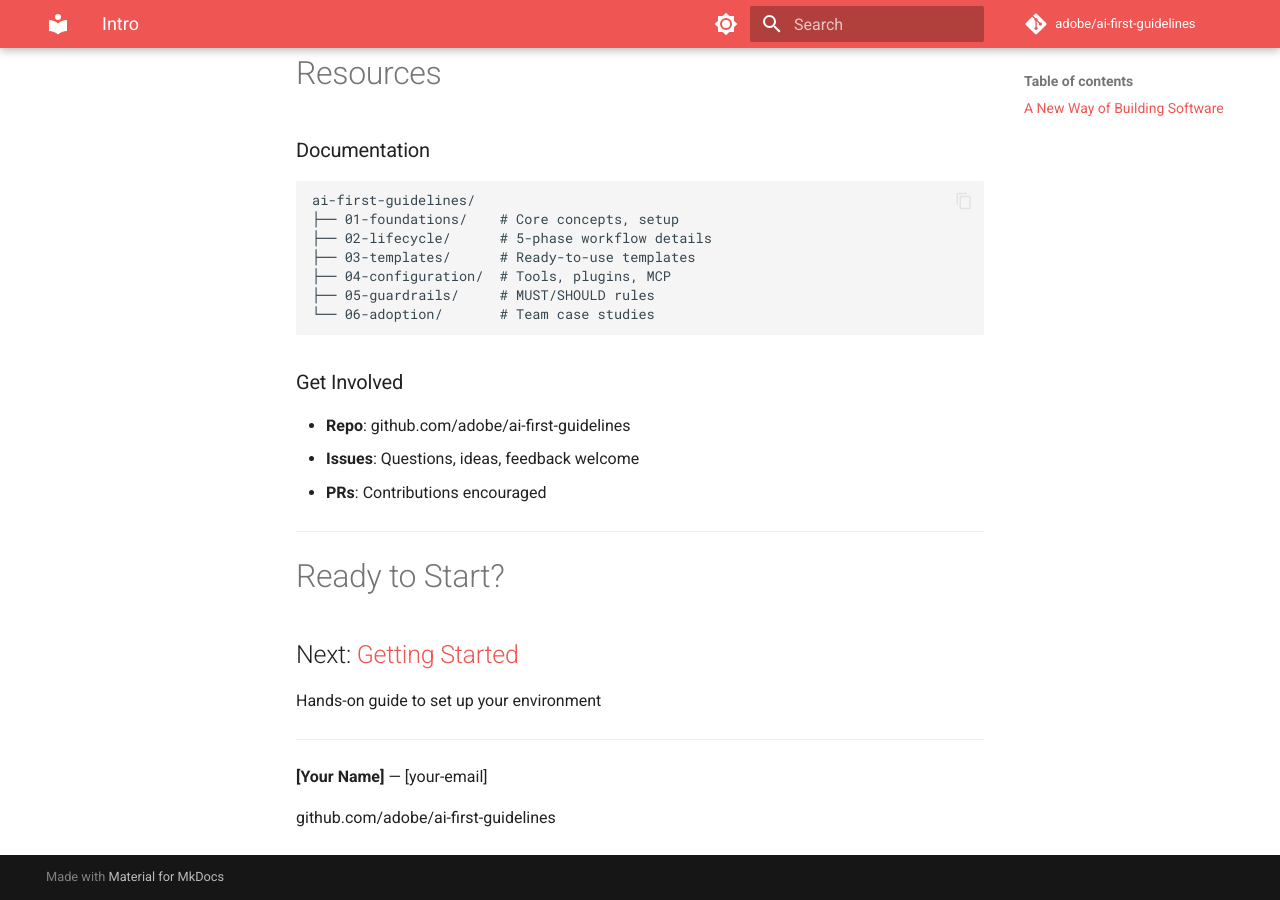
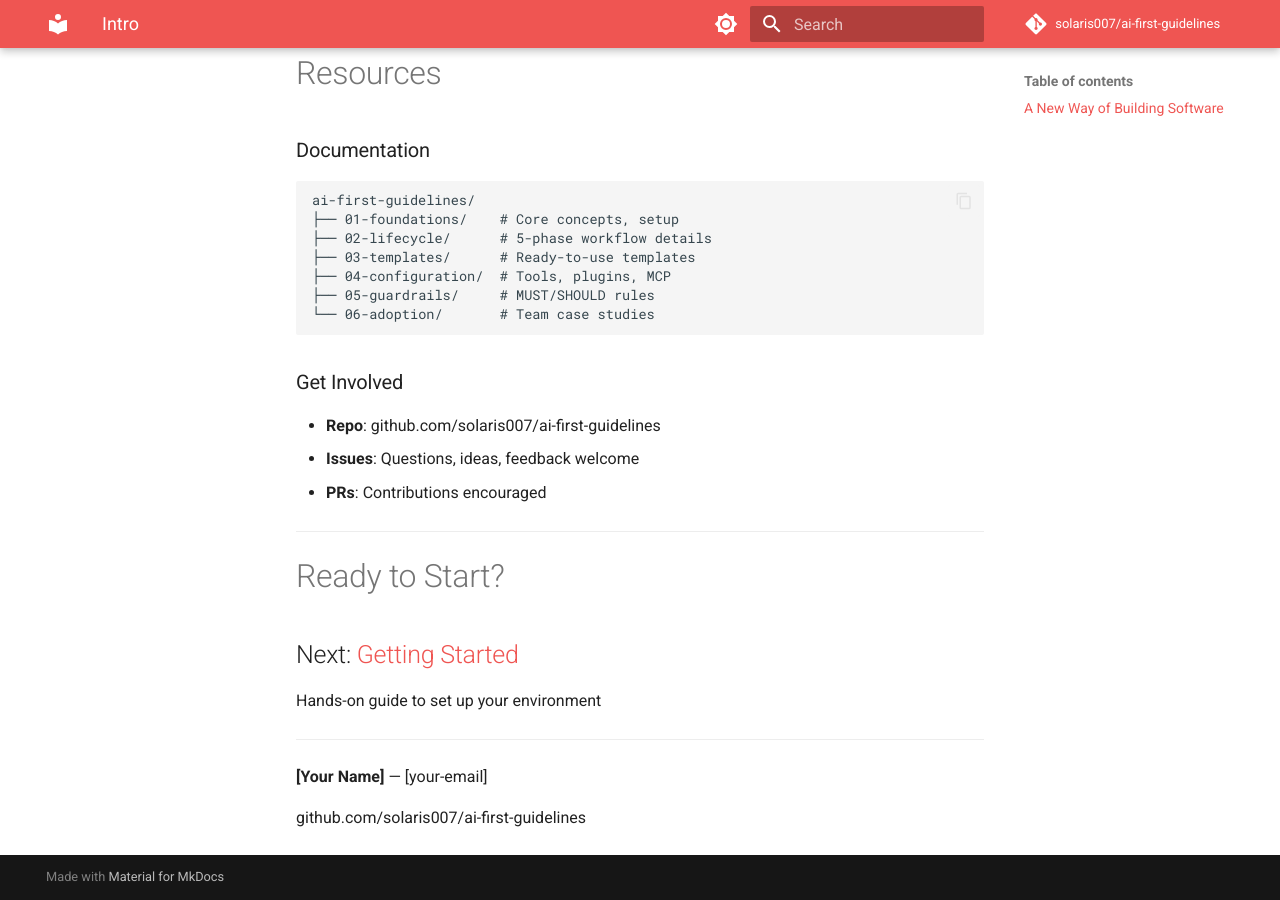
Before and after one commit to solaris007/ai-first-guidelines, an MkDocs documentation site: the page built from docs/presentations/intro.md, in a window 1280 px wide and 900 px high, scrolled down 4494 px. Built offline with MkDocs 1.6.1 and Material for MkDocs 9.7.7, drawn with Linux system fonts in a browser that asks for light colours; comment, search, counter and statistics services are not loaded.

Commit message:
Fix repo URLs to point to solaris007 org
Update mkdocs.yml, Makefile, and presentation files to reference
solaris007/ai-first-guidelines instead of adobe/ai-first-guidelines.

````diff
--- a/docs/presentations/intro.md
+++ b/docs/presentations/intro.md
@@ -3,7 +3,7 @@ marp: true
 theme: adobe
 paginate: true
 header: 'AI-First Development'
-footer: 'github.com/adobe/ai-first-guidelines'
+footer: 'github.com/solaris007/ai-first-guidelines'
 ---
 
 <!-- _class: lead -->
@@ -188,7 +188,7 @@ ai-first-guidelines/
 ```
 
 ### Get Involved
-- **Repo**: github.com/adobe/ai-first-guidelines
+- **Repo**: github.com/solaris007/ai-first-guidelines
 - **Issues**: Questions, ideas, feedback welcome
 - **PRs**: Contributions encouraged
 
@@ -207,4 +207,4 @@ Hands-on guide to set up your environment
 
 **[Your Name]** — [your-email]
 
-github.com/adobe/ai-first-guidelines
+github.com/solaris007/ai-first-guidelines
--- a/mkdocs.yml
+++ b/mkdocs.yml
@@ -1,9 +1,9 @@
 site_name: AI-First Development Guidelines
 site_description: Comprehensive guidelines for teams adopting AI-first development practices
-site_url: https://adobe.github.io/ai-first-guidelines/
+site_url: https://solaris007.github.io/ai-first-guidelines/
 
-repo_name: adobe/ai-first-guidelines
-repo_url: https://github.com/adobe/ai-first-guidelines
+repo_name: solaris007/ai-first-guidelines
+repo_url: https://github.com/solaris007/ai-first-guidelines
 
 theme:
   name: material
````
Also changed, not shown: docs/presentations/README.md (+2 -2 lines), docs/presentations/getting-started.md (+2 -2 lines), 1 other file.
